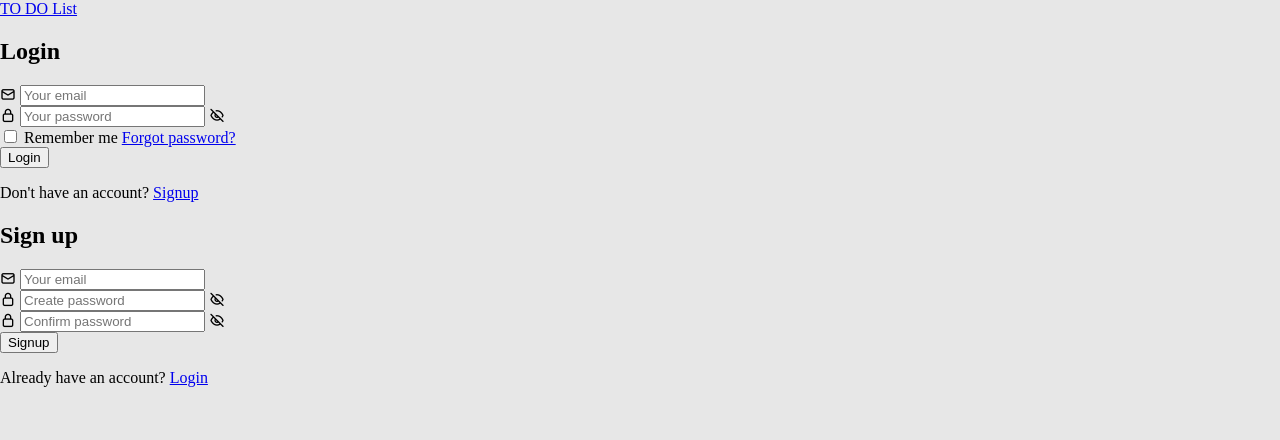
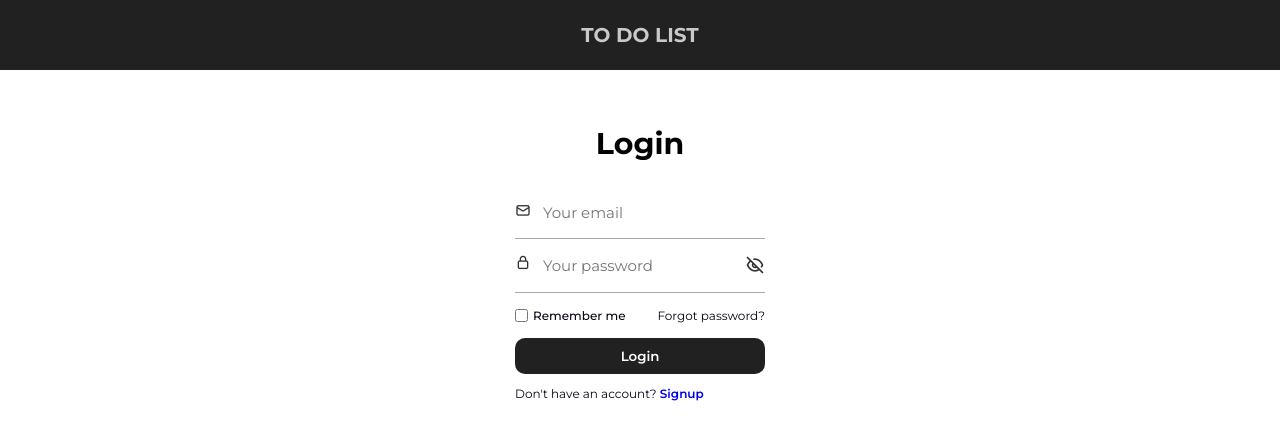
Before and after one commit to alzri/todo-vanilla-task, a plain HTML site: page index.html in a window 1280 px wide. Drawn offline with nearby package versions, Linux system fonts and the light colour scheme.

Commit message:
Add style for register page

```diff
--- a/styles.css
+++ b/styles.css
@@ -3,7 +3,7 @@
 body {
     width: 100%;
     margin: auto;
-    background-color: #E7E7E7;
+    background-color: #FFF;
 }
 
 .wrapper {
@@ -346,3 +346,125 @@ li.task-item {
     padding: 8px 10px;
     outline: none;
 }
+
+
+/*Register page style*/
+
+.nav {
+    display: flex;
+    background-color: #212121;
+    padding: 20px 0;
+    margin-bottom: 30px;
+    justify-content: center;
+}
+
+.nav_logo {
+    font-family: 'Montserrat', sans-serif;
+    font-size: 20px;
+    font-weight: 700;
+    line-height: 30px;
+    color: #C9C9C9;
+    text-decoration: none;
+    text-transform: uppercase;
+}
+
+form h2 {
+    font-family: 'Montserrat', sans-serif;
+    font-size: 30px;
+    font-weight: 700;
+    display: flex;
+    justify-content: center;
+}
+
+.form-container {
+    display: grid;
+    justify-content: center;
+}
+
+.hidden-form {
+    display: none;
+}
+
+form .input {
+    height: 100%;
+    width: 250px;
+    border: none;
+    outline: none;
+    padding: 0 30px;
+    font-size: 16px;
+    color: #333;
+    transition: all 0.2s ease;
+    border-bottom: 1.5px solid #aaaaaa;
+    display: flex;
+    gap: 10px;
+    padding: 15px 0;
+}
+
+form input {
+    font-family: 'Montserrat', sans-serif;
+    font-size: 15px;
+    border: none;
+    width: 100%;
+    outline: 0;
+}
+
+.option-field {
+    display: flex;
+    align-items: center;
+    justify-content: space-between;
+}
+
+.option-field .checkbox {
+    margin: 15px 0;
+    display: grid;
+    row-gap: 15px;
+}
+
+.option-field .checkbox {
+    display: flex;
+    gap: 5px;
+    font-family: 'Montserrat', sans-serif;
+    color: #0b0217;
+    font-size: 12px;
+    font-weight: 500;
+}
+
+.option-field .checkbox input {
+    width: fit-content;
+    margin: 0;
+}
+
+.forgot-password, .signin-text {
+    font-family: 'Montserrat', sans-serif;
+    font-size: 12px;
+    color: #0b0217;
+    text-decoration: none;
+}
+
+.signin-text a {
+    font-weight: 600;
+    text-decoration: none;
+}
+
+.login-button, .signin-button {
+    font-family: 'Montserrat', sans-serif;
+    font-weight: 600;
+    background-color: #212121;
+    color: #fff;
+    width: 100%;
+    border-radius: 10px;
+    border: none;
+    padding: 10px 0;
+}
+
+.signin-button {
+    margin-top: 20px;
+}
+
+.uil-eye, .uil-eye-slash {
+    font-size: 20px;
+}
+
+.uil-eye:hover, .uil-eye-slash:hover {
+    cursor: pointer;
+}
```
